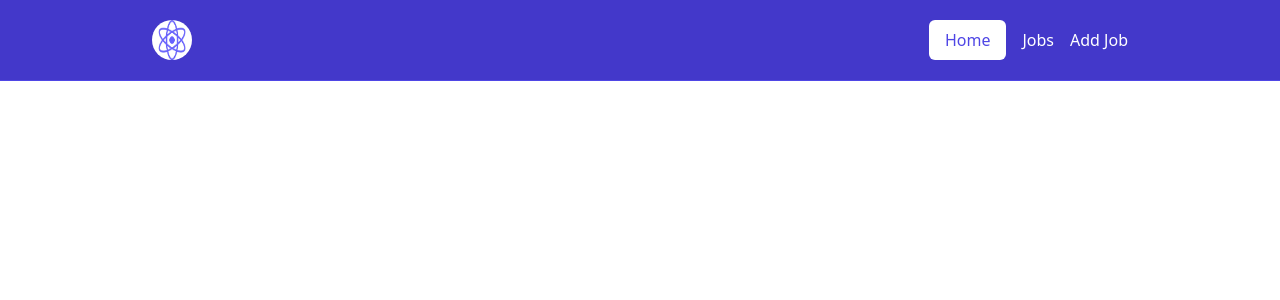
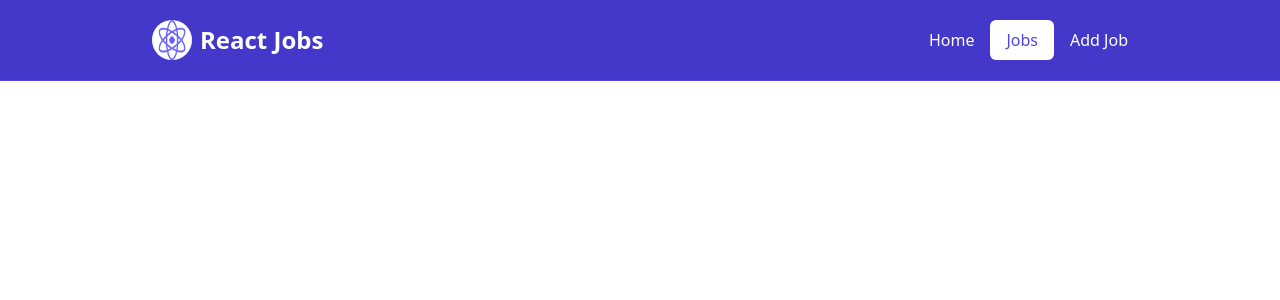
Before and after one commit to Usman-Click/React-cheat-sheet, a React (Vite) app: page /jobs in a window 1280 px wide. Shown: the top 300 px of the page. Built offline with nearby package versions, Linux system fonts and the light colour scheme.

Commit message:
Active navlinks

```diff
--- a/src/components/Navbar.jsx
+++ b/src/components/Navbar.jsx
@@ -1,26 +1,35 @@
 import React from 'react'
 import logo from '../assets/img/logo.png'
+import { NavLink } from 'react-router-dom'
 
 
 function Navbar() {
+
+  const activeBtn = ({isActive}) => isActive ?
+  'bg-white text-indigo-600 rounded-md py-2 px-4 hover:opacity-50' :
+   'text-white hover:opacity-50'
+
   return (
-
     <>
     <nav className="bg-indigo-700 p-5 border-b-indigo-600 border-b">
         <div className=" container mx-auto flex justify-between">
 
+            <div className="flex items-center">
             <img src={logo} alt="" className="w-10 h-10 rounded-full hover:opacity-50 " />
+            <h1 className="font-bold text-white text-2xl ml-2">React Jobs</h1>
+
+            </div>
 
             <div className='flex justify-between items-center space-x-4 '>
-                <a href="#" className="bg-white text-indigo-600 rounded-md py-2 px-4 hover:opacity-50">
+                <NavLink to="/" className={activeBtn}>
                   Home
-                </a>
-                <a href="#" className=' text-white hover:opacity-50'>
+                </NavLink>
+                <NavLink to="/jobs" className={activeBtn}>
                   Jobs
-                </a>
-                <a href="#" className=' text-white hover:opacity-50'>
+                </NavLink>
+                <NavLink to="add-jobs" className={activeBtn}>
                   Add Job
-                </a>
+                </NavLink>
             </div>
 
         </div>
```
